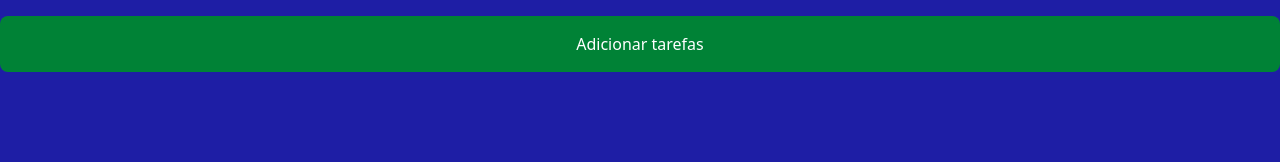
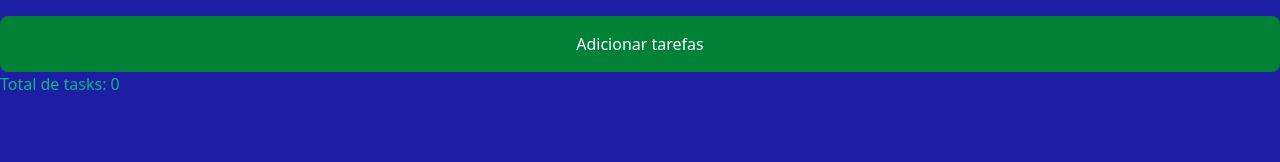
Before and after one commit to Christian-M-Silva/task-control-panel, a React (Vite) app: page / in a window 1280 px wide. Shown: the top 162 px of the page. Built offline with nearby package versions, Linux system fonts and the light colour scheme.

Commit message:
feat(finalizarProject): Finalizará projeto

```diff
--- a/src/components/TaskDashboardComponent/index.tsx
+++ b/src/components/TaskDashboardComponent/index.tsx
@@ -1,3 +1,4 @@
+import { useMemo } from "react";
 import { useTaskContext } from "../../contexts/TaskContext";
 import { StatusType } from "../../tipagens/types";
 import { Card } from "../CardComponent";
@@ -8,9 +9,18 @@ export function TaskDashboard() {
         return status === 'concluida'
     }
 
+    const totalTasks = useMemo(() => {
+        return tasks.length
+      }, [tasks.length]);
+
+
     return (
         <>
             {tasks.map(task => <Card description={task.description} id={task.id} isChecked={isChecked(task.status)} priority={task.priority} status={task.status} title={task.title}></Card>)}
+
+            <span className="text-emerald-500">
+                Total de tasks: {totalTasks}
+            </span>
         </>
     )
 }
```
Also changed, not shown: task.txt.
